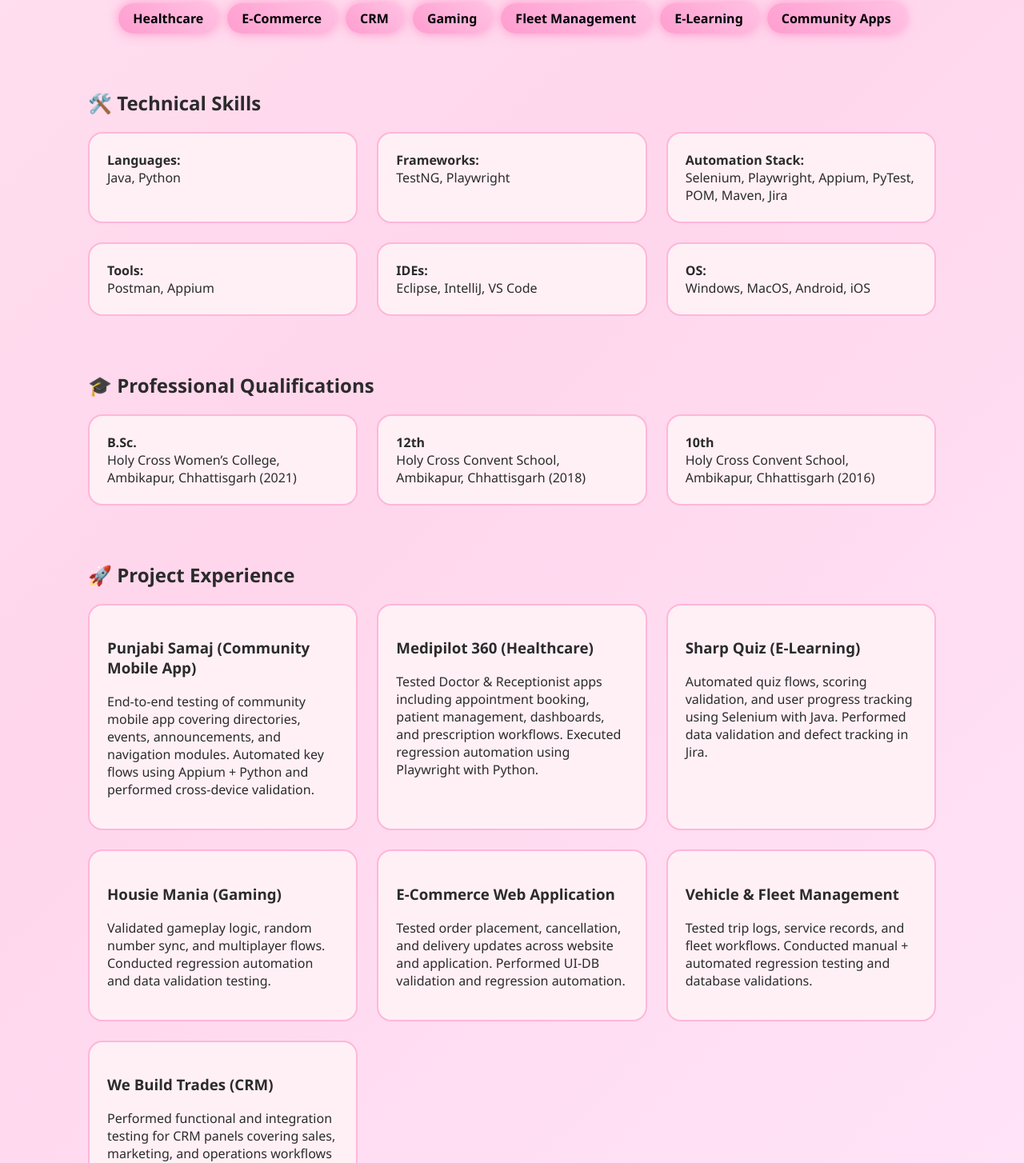
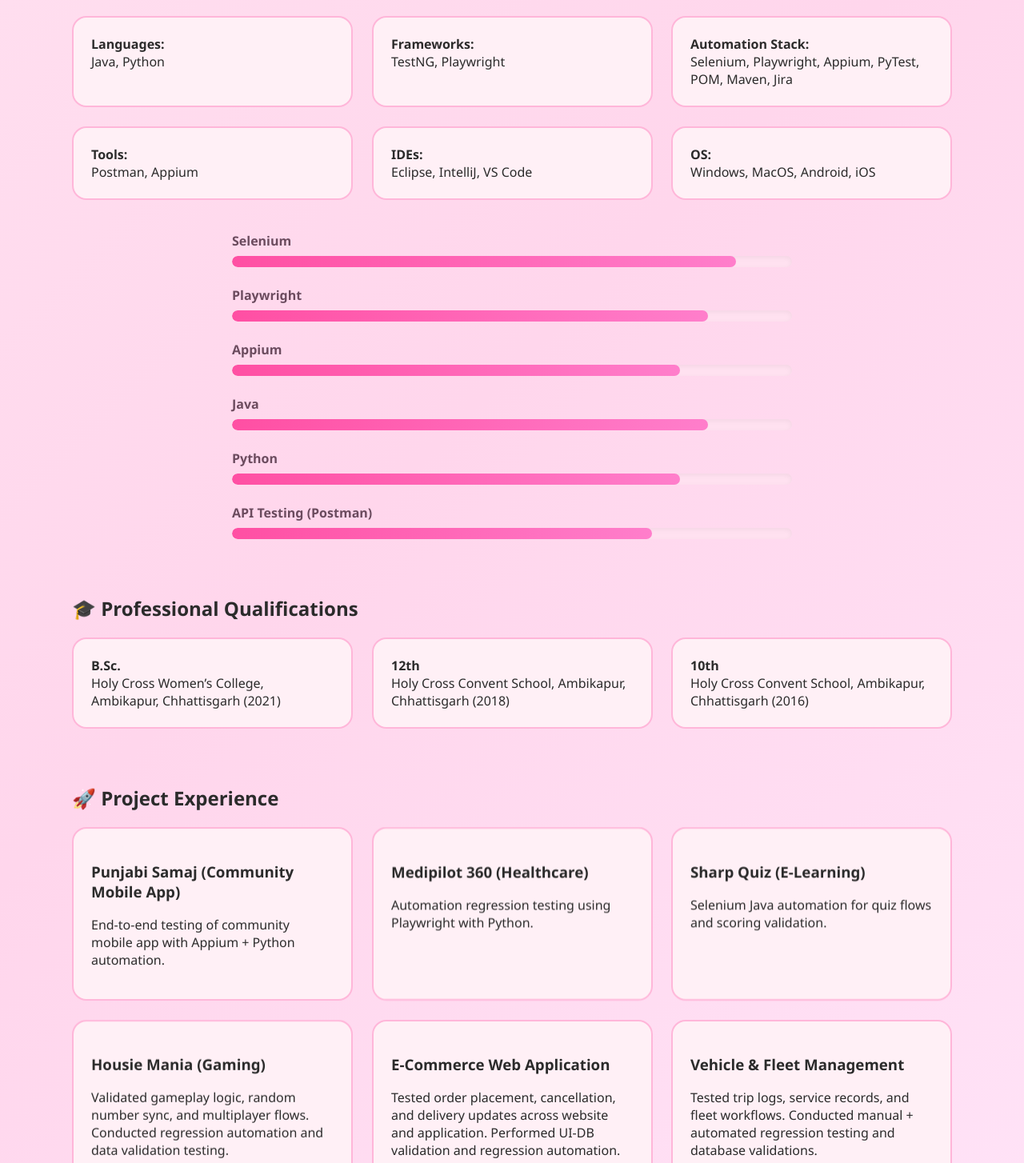
Before and after one commit to shreyakashyap652-hue/my-portfolionew, a React (Create React App) app: page / in a window 1280 px wide. Shown: the part 1116-2570 px from the top of the page at 80% size. Built offline with nearby package versions, Linux system fonts and the light colour scheme.

Commit message:
scroll on reveal and skills graph

```diff
--- a/src/App.css
+++ b/src/App.css
@@ -1,12 +1,14 @@
-
 html, body {
   overflow-x: hidden;
+  scroll-behavior: smooth;
 }
+
 body {
   margin: 0;
   font-family: "Poppins", "Segoe UI", sans-serif;
   background: linear-gradient(135deg, #ffe6f2, #ffd6ec, #ffe6fa);
   color: #2b2b2b;
+  padding-top: 90px;
 }
 
 /* Container */
@@ -23,7 +25,7 @@ body {
   margin-bottom: 80px;
 }
 
-/* Circular Avatar (emoji or later image) */
+/* Avatar */
 .avatar {
   width: 120px;
   height: 120px;
@@ -56,7 +58,6 @@ body {
   margin-top: 5px;
 }
 
-/* Subtitle under title */
 .subtitle {
   font-size: 18px;
   color: #6b4b5e;
@@ -84,6 +85,7 @@ body {
 /* Sections spacing */
 section {
   margin-bottom: 70px;
+  scroll-margin-top: 110px;
 }
 
 /* Grid layout */
@@ -101,6 +103,7 @@ section {
   border: 2px solid #ffb6d9;
   transition: transform 0.3s ease, box-shadow 0.3s ease;
   position: relative;
+  will-change: transform, opacity;
 }
 
 .card:hover {
@@ -177,7 +180,7 @@ section {
   transform: scale(1.12) rotate(-2deg);
 }
 
-/* 🐞 Flying Ladybugs Animation */
+/* 🐞 Flying Ladybugs */
 .ladybug {
   position: fixed;
   font-size: 30px;
@@ -186,23 +189,9 @@ section {
   animation: fly 14s linear infinite;
 }
 
-.bug1 {
-  top: 15%;
-  left: -60px;
-  animation-delay: 0s;
-}
-
-.bug2 {
-  top: 50%;
-  left: -80px;
-  animation-delay: 5s;
-}
-
-.bug3 {
-  top: 80%;
-  left: -100px;
-  animation-delay: 9s;
-}
+.bug1 { top: 15%; left: -60px; animation-delay: 0s; }
+.bug2 { top: 50%; left: -80px; animation-delay: 5s; }
+.bug3 { top: 80%; left: -100px; animation-delay: 9s; }
 
 @keyframes fly {
   0% { transform: translateX(0) translateY(0) rotate(0deg); }
@@ -212,20 +201,20 @@ section {
   100% { transform: translateX(110vw) translateY(0) rotate(0deg); }
 }
 
-/* 🌸 Full Width Top Navbar */
+/* 🌸 Fixed Full Width Navbar */
 .top-navbar {
+  position: fixed;
+  top: 0;
+  left: 0;
   width: 100%;
-  box-sizing: border-box; /* VERY IMPORTANT */
   background: #f3e9ee;
-  padding: 18px 40px; /* reduce from 60px */
+  padding: 16px 5vw;   /* responsive horizontal padding */
   display: flex;
   justify-content: space-between;
   align-items: center;
   box-shadow: 0 2px 8px rgba(0,0,0,0.05);
-  position: sticky;
-  top: 0;
-  left: 0;
   z-index: 1000;
+  box-sizing: border-box;
 }
 
 .nav-logo {
@@ -236,8 +225,11 @@ section {
 }
 
 .nav-links {
+
   display: flex;
-  gap: 35px;
+  gap: 28px;
+  flex-wrap: nowrap; /* prevent breaking */
+
 }
 
 .nav-links a {
@@ -245,15 +237,85 @@ section {
   color: #7a5a66;
   font-weight: 600;
   transition: color 0.3s ease, transform 0.2s ease;
+  font-size: clamp(14px, 1.1vw, 16px);
+
 }
 
 .nav-links a:hover {
   color: #ff4fa3;
   transform: translateY(-2px);
 }
-html {
-  scroll-behavior: smooth;
+
+/* 🌟 Scroll Reveal Animation */
+.reveal {
+  opacity: 0;
+  transform: translateY(60px);
+  transition: opacity 0.8s ease, transform 0.8s ease;
 }
-* {
-  box-sizing: border-box;
+
+.reveal.active {
+  opacity: 1;
+  transform: translateY(0);
 }
+
+/* 🎀 Staggered Card Animation */
+.reveal-card {
+  opacity: 0;
+  transform: translateY(40px);
+  transition: opacity 0.6s ease, transform 0.6s ease;
+}
+
+.reveal-card.active {
+  opacity: 1;
+  transform: translateY(0);
+}
+
+/* 🌟 Active Navbar Link */
+.nav-links a.active {
+  color: #ff1493;
+  position: relative;
+}
+
+.nav-links a.active::after {
+  content: "";
+  position: absolute;
+  left: 0;
+  bottom: -6px;
+  width: 100%;
+  height: 3px;
+  background: linear-gradient(90deg, #ff4fa3, #ff7ecb);
+  border-radius: 10px;
+}
+/* 📊 Skill Progress Bars */
+.skills-bars {
+  max-width: 700px;
+  margin: 40px auto 0;
+}
+
+.skill {
+  margin-bottom: 24px;
+}
+
+.skill span {
+  font-weight: 600;
+  display: block;
+  margin-bottom: 8px;
+  color: #6b4b5e;
+}
+
+.progress {
+  width: 100%;
+  height: 14px;
+  background: #ffe1f0;
+  border-radius: 20px;
+  overflow: hidden;
+  box-shadow: inset 0 2px 6px rgba(0,0,0,0.05);
+}
+
+.progress-fill {
+  height: 100%;
+  width: 0;
+  background: linear-gradient(90deg, #ff4fa3, #ff7ecb);
+  border-radius: 20px;
+  transition: width 1.5s ease;
+}
--- a/src/App.js
+++ b/src/App.js
@@ -1,6 +1,95 @@
 import "./App.css";
+import { useEffect } from "react";
 
 function App() {
+
+  // ✨ Reveal + Stagger Animations (Fixed + Skill Bars)
+useEffect(() => {
+  const reveals = document.querySelectorAll(".reveal");
+  const cards = document.querySelectorAll(".reveal-card");
+  const fills = document.querySelectorAll(".progress-fill");
+
+  const revealOnScroll = () => {
+    const windowHeight = window.innerHeight;
+
+    // 🔹 Section reveal
+    reveals.forEach((el) => {
+      const elementTop = el.getBoundingClientRect().top;
+      const revealPoint = 120;
+
+      if (elementTop < windowHeight - revealPoint) {
+        el.classList.add("active");
+      } else {
+        el.classList.remove("active");
+      }
+    });
+
+    // 🔹 Staggered card animation
+    cards.forEach((card, index) => {
+      const cardTop = card.getBoundingClientRect().top;
+
+      if (cardTop < windowHeight - 100) {
+        setTimeout(() => {
+          card.classList.add("active");
+        }, index * 120);
+      } else {
+        card.classList.remove("active");
+      }
+    });
+
+    // 🔹 Skill Progress Bar Animation 📊
+    fills.forEach((fill) => {
+      const fillTop = fill.getBoundingClientRect().top;
+
+      if (fillTop < windowHeight - 50) {
+        fill.style.width = fill.dataset.width;
+      } else {
+        fill.style.width = "0%";
+      }
+    });
+  };
+
+  window.addEventListener("scroll", revealOnScroll);
+
+  // Trigger once after load delay (but still scroll-based feel)
+  setTimeout(revealOnScroll, 200);
+
+  return () => window.removeEventListener("scroll", revealOnScroll);
+}, []);
+  // ✨ Active Navbar Highlight on Scroll
+  useEffect(() => {
+    const sections = document.querySelectorAll("section");
+    const navLinks = document.querySelectorAll(".nav-links a");
+
+    const handleScroll = () => {
+      let current = "";
+
+      sections.forEach((section) => {
+        const sectionTop = section.offsetTop - 140;
+        const sectionHeight = section.clientHeight;
+
+        if (
+          window.scrollY >= sectionTop &&
+          window.scrollY < sectionTop + sectionHeight
+        ) {
+          current = section.getAttribute("id");
+        }
+      });
+
+      navLinks.forEach((link) => {
+        link.classList.remove("active");
+        if (link.dataset.section === current) {
+          link.classList.add("active");
+        }
+      });
+    };
+
+    window.addEventListener("scroll", handleScroll);
+    handleScroll();
+
+    return () => window.removeEventListener("scroll", handleScroll);
+  }, []);
+
   return (
     <>
       {/* 🌸 Top Elegant Navbar */}
@@ -8,11 +97,11 @@ function App() {
         <div className="nav-logo">Shreya</div>
 
         <div className="nav-links">
-          <a href="#summary">Summary</a>
-          <a href="#skills">Skills</a>
-          <a href="#projects">Projects</a>
-          <a href="#education">Education</a>
-          <a href="#contact">Contact</a>
+          <a href="#summary" data-section="summary">Summary</a>
+          <a href="#skills" data-section="skills">Skills</a>
+          <a href="#projects" data-section="projects">Projects</a>
+          <a href="#education" data-section="education">Education</a>
+          <a href="#contact" data-section="contact">Contact</a>
         </div>
       </nav>
 
@@ -22,6 +111,7 @@ function App() {
         <div className="ladybug bug1">🐞</div>
         <div className="ladybug bug2">🐞</div>
         <div className="ladybug bug3">🐞</div>
+
         {/* HERO SECTION */}
         <section className="hero">
           <div className="avatar">👩‍💻</div>
@@ -50,8 +140,9 @@ function App() {
             </a>
           </div>
         </section>
+
         {/* SUMMARY */}
-      <section id="summary">
+        <section id="summary" className="reveal">
           <h2>🧾 Summary</h2>
           <div className="card">
             <p>
@@ -66,46 +157,78 @@ function App() {
           </div>
         </section>
 
-      {/* 🌍 DOMAIN BADGES */}
-      <section>
-        <h2>🌍 Domains Worked On</h2>
-        <div className="badges">
-          <span>Healthcare</span>
-          <span>E-Commerce</span>
-          <span>CRM</span>
-          <span>Gaming</span>
-          <span>Fleet Management</span>
-          <span>E-Learning</span>
-          <span>Community Apps</span>
+        {/* TECHNICAL SKILLS */}
+<section id="skills" className="reveal">
+  <h2>🛠️ Technical Skills</h2>
+
+  {/* 🔹 Skill Cards */}
+  <div className="grid">
+    <div className="card reveal-card"><b>Languages:</b><br/>Java, Python</div>
+    <div className="card reveal-card"><b>Frameworks:</b><br/>TestNG, Playwright</div>
+    <div className="card reveal-card"><b>Automation Stack:</b><br/>Selenium, Playwright, Appium, PyTest, POM, Maven, Jira</div>
+    <div className="card reveal-card"><b>Tools:</b><br/>Postman, Appium</div>
+    <div className="card reveal-card"><b>IDEs:</b><br/>Eclipse, IntelliJ, VS Code</div>
+    <div className="card reveal-card"><b>OS:</b><br/>Windows, MacOS, Android, iOS</div>
+  </div>
+
+  {/* 🔹 Animated Skill Bars */}
+  <div className="skills-bars">
+    <div className="skill reveal-card">
+      <span>Selenium</span>
+      <div className="progress">
+        <div className="progress-fill" data-width="90%"></div>
+      </div>
+    </div>
+
+    <div className="skill reveal-card">
+      <span>Playwright</span>
+      <div className="progress">
+        <div className="progress-fill" data-width="85%"></div>
+      </div>
+    </div>
+
+    <div className="skill reveal-card">
+      <span>Appium</span>
+      <div className="progress">
+        <div className="progress-fill" data-width="80%"></div>
+      </div>
+    </div>
+
+    <div className="skill reveal-card">
+      <span>Java</span>
+      <div className="progress">
+        <div className="progress-fill" data-width="85%"></div>
+      </div>
+    </div>
+
+    <div className="skill reveal-card">
+      <span>Python</span>
+      <div className="progress">
+        <div className="progress-fill" data-width="80%"></div>
+      </div>
+    </div>
+
+    <div className="skill reveal-card">
+      <span>API Testing (Postman)</span>
+      <div className="progress">
+        <div className="progress-fill" data-width="75%"></div>
+      </div>
+    </div>
   </div>
 </section>
-
-      {/* TECHNICAL SKILLS */}
-      <section id="skills">
-        <h2>🛠️ Technical Skills</h2>
-        <div className="grid">
-          <div className="card"><b>Languages:</b><br/>Java, Python</div>
-          <div className="card"><b>Frameworks:</b><br/>TestNG, Playwright</div>
-          <div className="card"><b>Automation Stack:</b><br/>Selenium, Playwright, Appium, PyTest, POM, Maven, Jira</div>
-          <div className="card"><b>Tools:</b><br/>Postman, Appium</div>
-          <div className="card"><b>IDEs:</b><br/>Eclipse, IntelliJ, VS Code</div>
-          <div className="card"><b>OS:</b><br/>Windows, MacOS, Android, iOS</div>
-        </div>
-      </section>
-
         {/* EDUCATION */}
-      <section id="education">
+        <section id="education" className="reveal">
           <h2>🎓 Professional Qualifications</h2>
           <div className="grid">
-          <div className="card">
+            <div className="card reveal-card">
               <b>B.Sc.</b><br/>
               Holy Cross Women’s College, Ambikapur, Chhattisgarh (2021)
             </div>
-          <div className="card">
+            <div className="card reveal-card">
               <b>12th</b><br/>
               Holy Cross Convent School, Ambikapur, Chhattisgarh (2018)
             </div>
-          <div className="card">
+            <div className="card reveal-card">
               <b>10th</b><br/>
               Holy Cross Convent School, Ambikapur, Chhattisgarh (2016)
             </div>
@@ -113,37 +236,24 @@ function App() {
         </section>
 
         {/* PROJECT EXPERIENCE */}
-      <section id="projects">
+        <section id="projects" className="reveal">
           <h2>🚀 Project Experience</h2>
           <div className="grid">
-
-          <div className="card">
+            <div className="card reveal-card">
               <h3>Punjabi Samaj (Community Mobile App)</h3>
-            <p>
-              End-to-end testing of community mobile app covering directories,
-              events, announcements, and navigation modules. Automated key flows
-              using Appium + Python and performed cross-device validation.
-            </p>
+              <p>End-to-end testing of community mobile app with Appium + Python automation.</p>
             </div>
 
-          <div className="card">
+            <div className="card reveal-card">
               <h3>Medipilot 360 (Healthcare)</h3>
-            <p>
-              Tested Doctor & Receptionist apps including appointment booking,
-              patient management, dashboards, and prescription workflows.
-              Executed regression automation using Playwright with Python.
-            </p>
+              <p>Automation regression testing using Playwright with Python.</p>
             </div>
 
-          <div className="card">
+            <div className="card reveal-card">
               <h3>Sharp Quiz (E-Learning)</h3>
-            <p>
-              Automated quiz flows, scoring validation, and user progress tracking
-              using Selenium with Java. Performed data validation and defect tracking in Jira.
-            </p>
+              <p>Selenium Java automation for quiz flows and scoring validation.</p>
             </div>
-
-          <div className="card">
+            <div className="card reveal-card">
       <h3>Housie Mania (Gaming)</h3>
       <p>
         Validated gameplay logic, random number sync, and multiplayer flows.
@@ -151,7 +261,7 @@ function App() {
       </p>
     </div>
 
-          <div className="card">
+    <div className="card reveal-card">
       <h3>E-Commerce Web Application</h3>
       <p>
         Tested order placement, cancellation, and delivery updates across
@@ -159,7 +269,7 @@ function App() {
       </p>
     </div>
 
-          <div className="card">
+    <div className="card reveal-card">
       <h3>Vehicle & Fleet Management</h3>
       <p>
         Tested trip logs, service records, and fleet workflows. Conducted
@@ -167,19 +277,18 @@ function App() {
       </p>
     </div>
 
-          <div className="card">
+    <div className="card reveal-card">
       <h3>We Build Trades (CRM)</h3>
       <p>
         Performed functional and integration testing for CRM panels
         covering sales, marketing, and operations workflows with Jira defect tracking.
       </p>
     </div>
-
           </div>
         </section>
 
         {/* CONTACT */}
-      <section id="contact" className="contact">
+        <section id="contact" className="contact reveal">
           <h2>📫 Contact Me</h2>
           <p>📞 +91 9981155633</p>
           <p>📧 shreyakashyap475@gmail.com</p>
```
Lines whose indentation alone changed are shown as unchanged.
